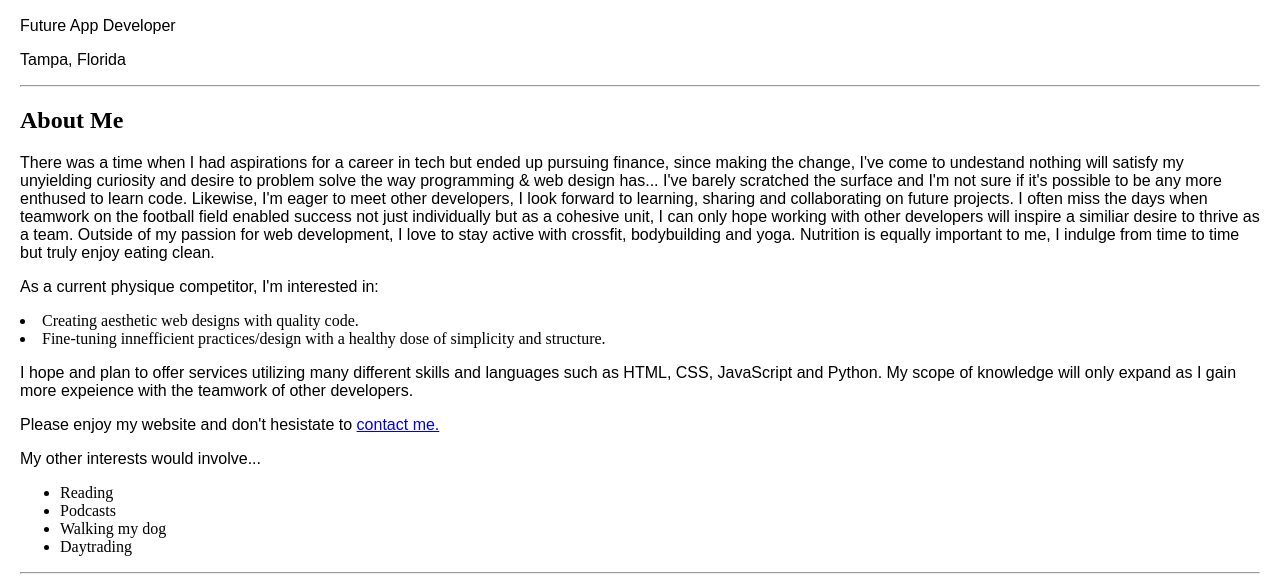
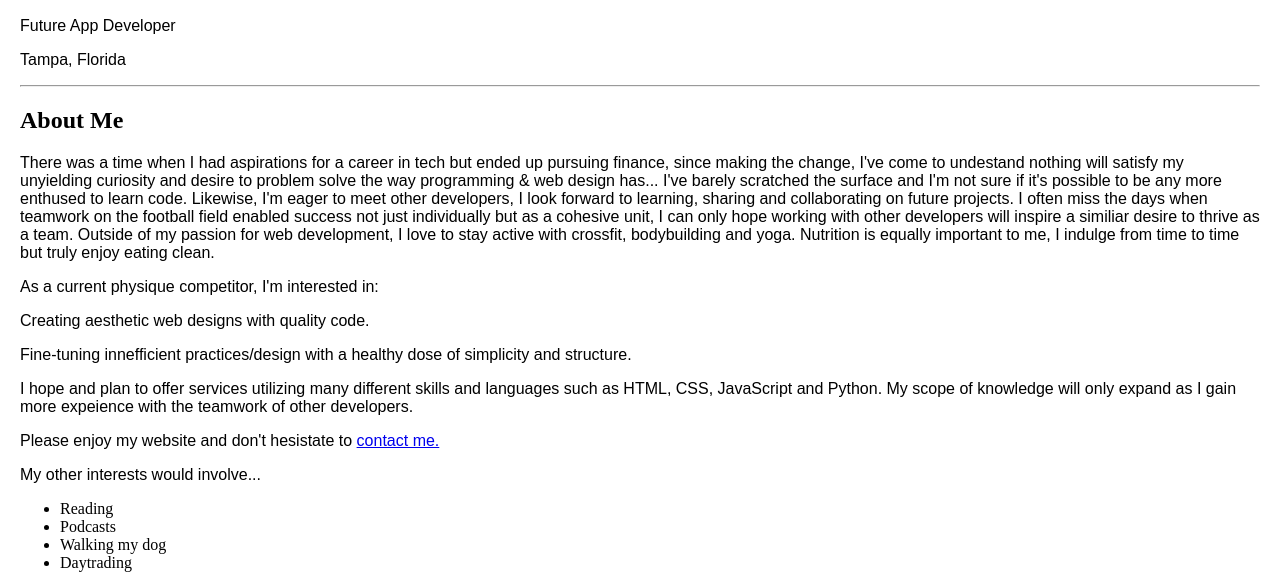
Before and after one commit to nlomba1Thinkful/Project-Portfolio, a plain HTML site: page index.html in a window 1280 px wide. Shown: the part 509-1095 px from the top of the page. Drawn offline with Linux system fonts and the light colour scheme; a script that the page names is missing.

Commit message:
revision 3

```diff
--- a/index.html
+++ b/index.html
@@ -50,8 +50,8 @@
                 </div>
                 <div class="item">
                     <p> As a current physique competitor, I'm interested in:</p>
-                    <li>Creating aesthetic web designs with quality code.</li>
-                    <li>Fine-tuning innefficient practices/design with a healthy dose of simplicity and structure.</li>
+                    <p>Creating aesthetic web designs with quality code.</P>
+                    <p>Fine-tuning innefficient practices/design with a healthy dose of simplicity and structure.</p>
                 </div>
                 <div class="item">
                   <p>I hope and plan to offer services utilizing many different skills and languages such as HTML, CSS, JavaScript and Python. My scope of knowledge will only expand as I gain more expeience with the teamwork of other developers. </p>
@@ -75,7 +75,7 @@
         <section id="portfolio">
             <h2>Projects</h2>
               <div class="item">
-                <img src="images/49531010-48dad180-f8b1-11e8-8d89-1e61320e1d82.png" alt="project 1" width=300/>
+                <img src="images/49531010-48dad180-f8b1-11e8-8d89-1e61320e1d82.png" alt="project 1" width=300>
                 <h3>Project A</h3>
                 <p>Here is a placeholder description of what the app does and who it's for. The skills used for this project were skill a, skill b, and skill c.</p>
                 <a href="#">
```
